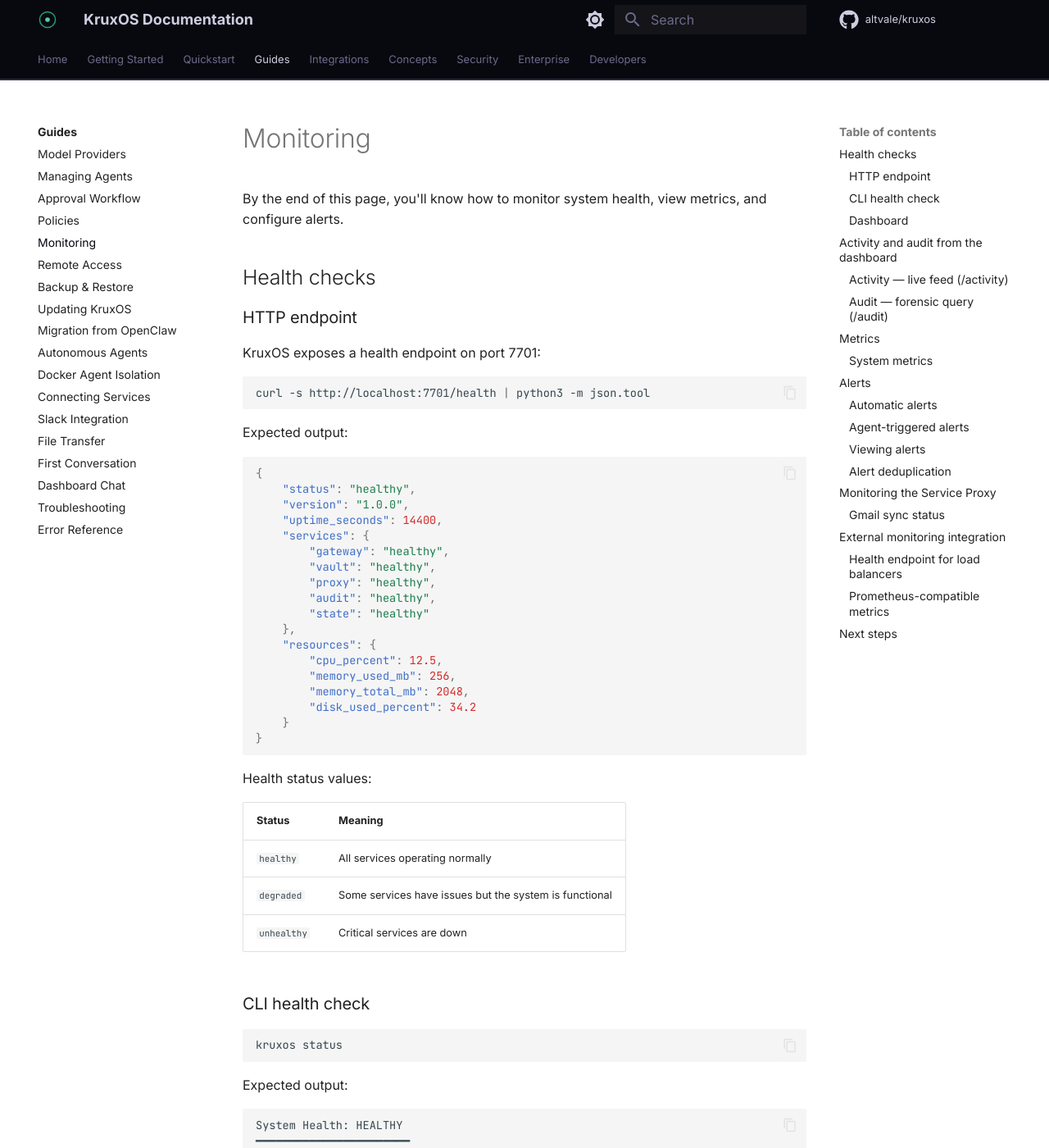
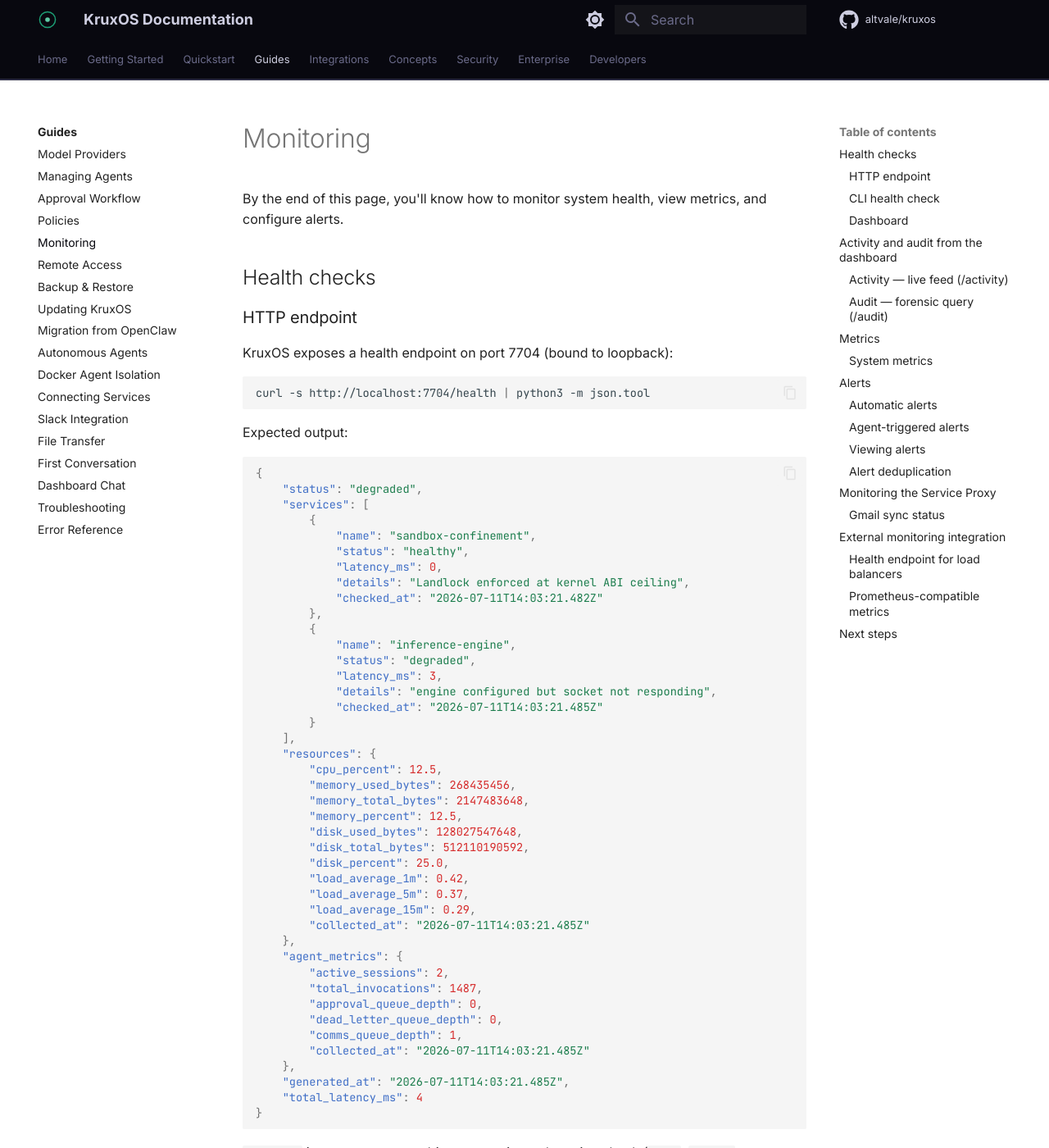
Before and after one commit to altvale/kruxos, an MkDocs documentation site: the page built from docs/public/docs/guides/monitoring.md, in a window 1280 px wide and 1400 px high. Shown: the whole window at 82% size. Built offline with MkDocs 1.6.1 and Material for MkDocs 9.7.7, drawn with Linux system fonts in a browser that asks for light colours; comment, search, counter and statistics services are not loaded; some of the changed text lies outside the part shown.

Commit message:
docs(monitoring): fix health endpoint reference (port, status enum, services shape)
The public monitoring guide described a stale /health contract. Corrected
against the shipped health endpoint:
- port 7701 -> 7704 (loopback); old supervision port retired
- status enum 'unhealthy' -> 'critical' (healthy/degraded/critical)
- services rendered as a JSON array (name/status/latency_ms/details/checked_at),
  not a map; example body updated to the real resource/agent_metrics fields
- /health 503 now tied to 'critical'; added /health/ready example

````diff
--- a/docs/public/docs/guides/monitoring.md
+++ b/docs/public/docs/guides/monitoring.md
@@ -6,34 +6,60 @@
 
 ### HTTP endpoint
 
-KruxOS exposes a health endpoint on port 7701:
+KruxOS exposes a health endpoint on port 7704 (bound to loopback):
 
 ```bash
-curl -s http://localhost:7701/health | python3 -m json.tool
+curl -s http://localhost:7704/health | python3 -m json.tool
 ```
 
 Expected output:
 
 ```json
 {
-    "status": "healthy",
-    "version": "1.0.0",
-    "uptime_seconds": 14400,
-    "services": {
-        "gateway": "healthy",
-        "vault": "healthy",
-        "proxy": "healthy",
-        "audit": "healthy",
-        "state": "healthy"
-    },
+    "status": "degraded",
+    "services": [
+        {
+            "name": "sandbox-confinement",
+            "status": "healthy",
+            "latency_ms": 0,
+            "details": "Landlock enforced at kernel ABI ceiling",
+            "checked_at": "2026-07-11T14:03:21.482Z"
+        },
+        {
+            "name": "inference-engine",
+            "status": "degraded",
+            "latency_ms": 3,
+            "details": "engine configured but socket not responding",
+            "checked_at": "2026-07-11T14:03:21.485Z"
+        }
+    ],
     "resources": {
         "cpu_percent": 12.5,
-        "memory_used_mb": 256,
-        "memory_total_mb": 2048,
-        "disk_used_percent": 34.2
-    }
+        "memory_used_bytes": 268435456,
+        "memory_total_bytes": 2147483648,
+        "memory_percent": 12.5,
+        "disk_used_bytes": 128027547648,
+        "disk_total_bytes": 512110190592,
+        "disk_percent": 25.0,
+        "load_average_1m": 0.42,
+        "load_average_5m": 0.37,
+        "load_average_15m": 0.29,
+        "collected_at": "2026-07-11T14:03:21.485Z"
+    },
+    "agent_metrics": {
+        "active_sessions": 2,
+        "total_invocations": 1487,
+        "approval_queue_depth": 0,
+        "dead_letter_queue_depth": 0,
+        "comms_queue_depth": 1,
+        "collected_at": "2026-07-11T14:03:21.485Z"
+    },
+    "generated_at": "2026-07-11T14:03:21.485Z",
+    "total_latency_ms": 4
 }
 ```
+
+`services` is an **array** — one object per registered service check (`name`, `status`, `latency_ms`, `details`, `checked_at`). The top-level `status` is the worst status across all services.
 
 Health status values:
 
@@ -41,7 +67,9 @@
 |--------|---------|
 | `healthy` | All services operating normally |
 | `degraded` | Some services have issues but the system is functional |
-| `unhealthy` | Critical services are down |
+| `critical` | Critical services are down |
+
+`GET /health/ready` returns a minimal readiness body instead — `{"ready": true, "status": "healthy"}` (or `"ready": false` / `"status": "critical"` when not ready).
 
 ### CLI health check
 
@@ -195,7 +223,7 @@
 
 ### Health endpoint for load balancers
 
-The `/health` endpoint returns HTTP 200 when healthy and HTTP 503 when unhealthy. Use this for:
+The `/health` endpoint returns HTTP 200 when the overall status is `healthy` or `degraded`, and HTTP 503 when it is `critical`. Use this for:
 
 - Load balancer health checks
 - Kubernetes liveness/readiness probes
@@ -206,11 +234,11 @@
 KruxOS exposes metrics in a format suitable for collection:
 
 ```bash
-curl -s http://localhost:7701/health | python3 -c "
+curl -s http://localhost:7704/health | python3 -c "
 import json, sys
 data = json.load(sys.stdin)
 print(f'kruxos_cpu_percent {data[\"resources\"][\"cpu_percent\"]}')
-print(f'kruxos_memory_used_mb {data[\"resources\"][\"memory_used_mb\"]}')
+print(f'kruxos_memory_used_bytes {data[\"resources\"][\"memory_used_bytes\"]}')
 print(f'kruxos_status {{status=\"{data[\"status\"]}\"}} 1')
 "
 ```
````
Also changed, not shown: CHANGELOG.md.
